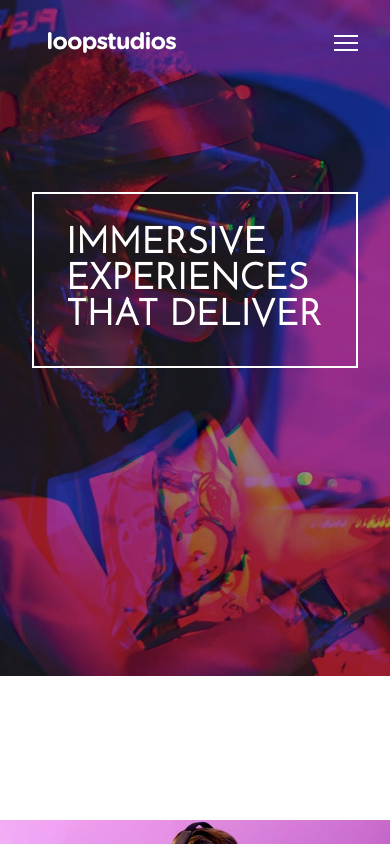
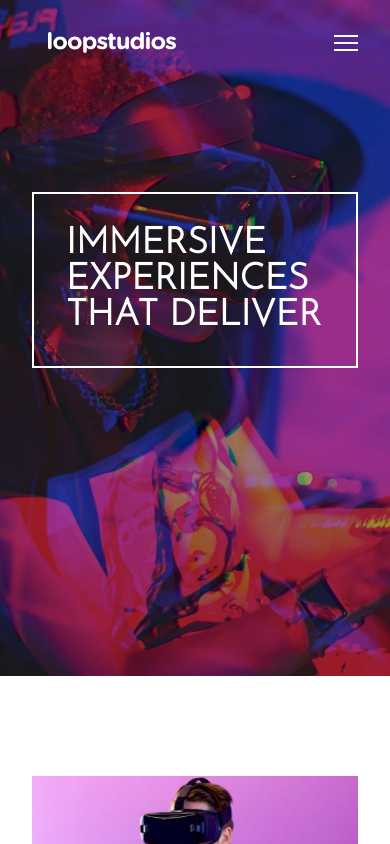
Before and after one commit to Rakha112/loopstudios-landing-page, a React (Create React App) app: page / in a window 390 px wide. Built offline with nearby package versions, Linux system fonts and the light colour scheme.

Commit message:
initial commit

```diff
--- a/src/components/Home.js
+++ b/src/components/Home.js
@@ -1,16 +1,15 @@
 import React from 'react'
 
-// import bgHome from '../images/mobile/image-hero.jpg'
+import bgHome from '../images/mobile/image-hero.jpg'
 const Home = () => {
     return (
         <div className="home">
-            {/* <img className="bgHero" src={bgHome} alt="" /> */}
             <div className="overlay">
-
             <h1>
                 immersive experiences that deliver
             </h1>
             </div>
+            <img className="bgHero" src={bgHome} alt="" />
         </div>
     )
 }
--- a/src/css/main.css
+++ b/src/css/main.css
@@ -12,6 +12,7 @@ body {
 }
 
 .container {
+  overflow-y: scroll;
   position: relative;
   height: 100vh;
 }
@@ -80,7 +81,6 @@ body {
   padding-left: 3rem;
   display: block;
   padding-bottom: 2rem;
-  cursor: pointer;
 }
 
 .container .navbar ul li a {
@@ -97,18 +97,21 @@ body {
 }
 
 .container .home {
-  height: 1300px;
+  position: relative;
   background-image: url("../images/mobile/image-hero.jpg");
   background-repeat: no-repeat;
   background-size: contain;
 }
 
-.container .home img .bgHero {
+.container .home .bgHero {
+  visibility: hidden;
+  opacity: 0;
   width: 100%;
   height: auto;
 }
 
 .container .home .overlay {
+  position: absolute;
   padding-top: 28.25rem;
 }
 
@@ -118,7 +121,6 @@ body {
   padding: 3rem;
   text-transform: uppercase;
   font-family: 'Josefin Sans', sans-serif;
-  position: relative;
   color: white;
   font-size: 5rem;
 }
@@ -132,6 +134,11 @@ body {
   -webkit-box-direction: normal;
       -ms-flex-direction: column;
           flex-direction: column;
+}
+
+.container .leader img {
+  max-width: 100%;
+  height: auto;
 }
 
 .container .leader h2 {
@@ -283,9 +290,6 @@ body {
   .container .navbar ul li a {
     font-size: 1.5rem;
   }
-  .container .home {
-    height: 1300px;
-  }
   .container .home .overlay {
     padding-top: 12rem;
   }
@@ -295,7 +299,7 @@ body {
     font-size: 2.25rem;
   }
   .container .leader {
-    margin: -30rem auto 8rem auto;
+    margin: 6rem 2rem 8rem 2rem;
   }
   .container .leader h2 {
     padding-top: 4rem;
--- a/src/scss/main.scss
+++ b/src/scss/main.scss
@@ -14,6 +14,7 @@ body {
 // font-family: 'Josefin Sans', sans-serif;
 
 .container {
+    overflow-y: scroll;
     position: relative;
     height: 100vh;
     .navbar {
@@ -65,7 +66,6 @@ body {
                 padding-left: 3rem;
                 display: block;
                 padding-bottom: 2rem;
-                cursor: pointer;
 
                 a {
                     font-family: 'Josefin Sans', sans-serif;
@@ -82,19 +82,20 @@ body {
         }
     }
     .home {
-        height: 1300px;
+        position: relative;
+        // height: 1300px;
         background-image: url("../images/mobile/image-hero.jpg");
         background-repeat: no-repeat;
         background-size: contain;
-        img {
-            .bgHero {
-                // position: absolute;
-                width: 100%;
-                height: auto;
-            }
+        .bgHero {
+            // position: absolute;
+            visibility: hidden;
+            opacity: 0;
+            width: 100%;
+            height: auto;
         }
-
         .overlay {
+            position: absolute;
             padding-top: 28.25rem;
             h1 {
                 border: 2px solid $White;
@@ -102,7 +103,7 @@ body {
                 padding: 3rem;
                 text-transform: uppercase;
                 font-family: 'Josefin Sans', sans-serif;
-                position: relative;
+
                 color: $White;
                 font-size: 5rem;
             }
@@ -112,6 +113,10 @@ body {
         margin: 12rem 3rem 11rem 3rem;
         display: flex;
         flex-direction: column;
+        img {
+            max-width: 100%;
+            height: auto;
+        }
         h2 {
             color: $Very_Dark_Gray;
             padding-top: 6rem;
@@ -136,6 +141,7 @@ body {
         display: flex;
         flex-direction: column;
         padding-bottom: 12rem;
+
         h2 {
 
             color: $Very_Dark_Gray;
@@ -242,7 +248,7 @@ body {
             }
         }
         .home {
-            height: 1300px;
+            // height: 1300px;
             .overlay {
                 padding-top: 12rem;
                 h1 {
@@ -253,7 +259,7 @@ body {
             }
         }
         .leader {
-            margin: -30rem auto 8rem auto;
+            margin: 6rem 2rem 8rem 2rem;
 
             h2 {
                 padding-top: 4rem;
```
Also changed, not shown: 1 other file (tests, documents, lock files or other folders).
